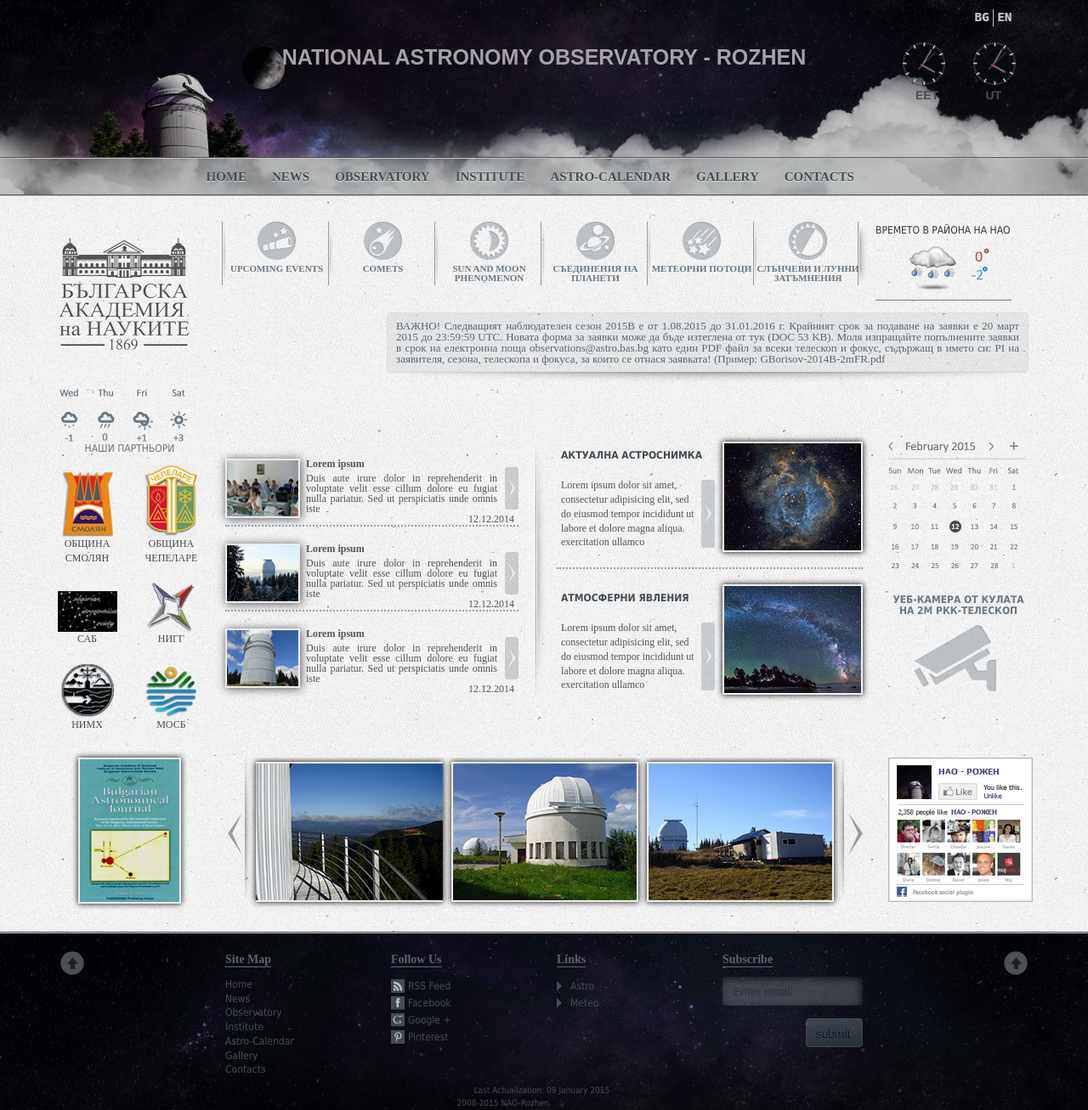
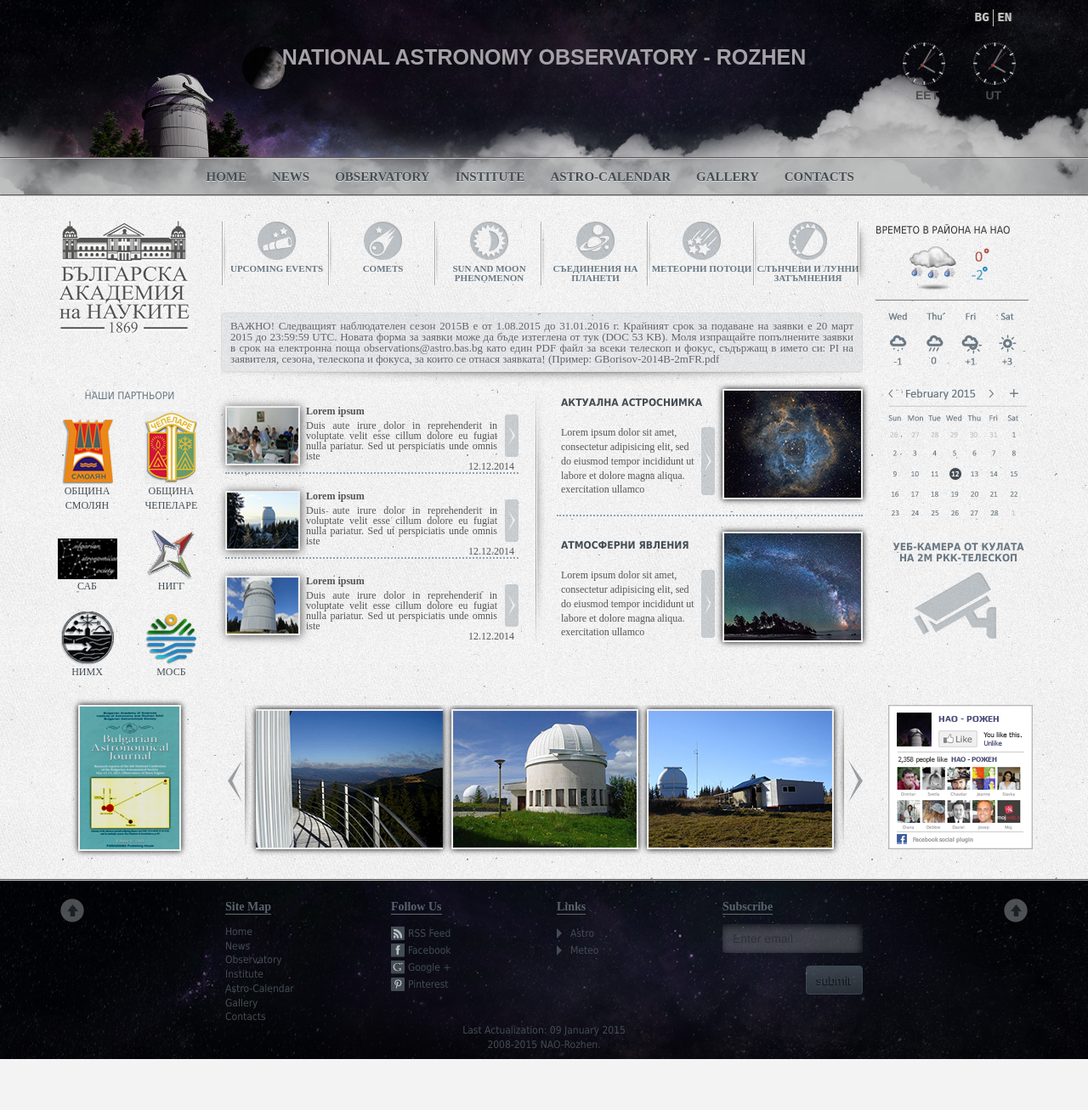
Before and after one commit to madwings/NAO-Rozhen, a CodeIgniter app: page /database/ in a window 1280 px wide. Shown: the whole page at 85% size. After the commit the page ends 1247 px from the top, so only its background shows below. Run offline with CodeIgniter, Linux system fonts and the light colour scheme.

Commit message:
expand footer, fix info message end icon border on FF & IE

```diff
--- a/application/views/site/footer.php
+++ b/application/views/site/footer.php
@@ -1,7 +1,8 @@
 <!-- FOOTER of the Page -->
 	<footer>
+	<div class="divider"></div>
 		<div class="footerContent">
-		<div class="divider"></div>
+
 			<div class="container">
 				<div class="row" id="fourthRow">
 					<div class="col-lg-1">
@@ -77,7 +78,7 @@
 					</div>
 				</div>
 				<div class="row">
-					<div class="col-lg-3 col-lg-offset-5" id="rights">
+					<div class="col-lg-3" id="rights">
 						<p><?php echo lang('last_modified'); ?></p>
 						<p><?php echo lang('copyright'); ?></p>
 					</div>
--- a/application/views/site/home.php
+++ b/application/views/site/home.php
@@ -71,10 +71,9 @@
 
 				</div>
 			</div>
-		</div>
-		<div class="container">
+
 			<div class="row" id="secondRow">
-				<div class="col-lg-8 col-lg-offset-2" id="impMssg">
+				<div class="col-lg-8 " id="impMssg">
 					<div class="panel panel-default" id="panel">
 						<div class="panel-body" id="panelBody">ВАЖНО! Следващият наблюдателен сезон 2015B e от 1.08.2015 до 31.01.2016 г. Крайният срок за подаване на заявки е 20 март 2015 до 23:59:59 UTC. Новата форма за заявки може да бъде изтеглена от тук (DOC 53 KB). Моля изпращайте попълнените заявки в срок на електронна поща observations@astro.bas.bg като един PDF файл за всеки телескоп и фокус, съдържащ в името си: PI на заявителя, сезона, телескопа и фокуса, за които се отнася заявката! (Пример: GBorisov-2014B-2mFR.pdf</div>
 					</div>
@@ -83,8 +82,7 @@
 					<a href="#"><img src="assets/images/icons/weather2.png" alt="weather"></a>
 				</div>
 			</div>
-		</div>
-		<div class="container">
+
 			<div class="row">
 				<aside class="col-lg-2" id="partners">
 					<span class="text-uppercase text-center" id="partnersHeader">наши партньори</span>
--- a/assets/css/main.css
+++ b/assets/css/main.css
@@ -108,10 +108,6 @@ How to justify navbar-nav in Bootstrap 3
 }
 
 
-#banIcon{
-	padding-top: 20px;
-}
-
 #panel{
 	background-color: rgba(106, 120, 131, 0.1);
 	color:#5f666b;
@@ -143,7 +139,7 @@ How to justify navbar-nav in Bootstrap 3
 #iconNavigation li{
 	width: 125px;
 	height: 75px;
-	border-left: 2px groove;
+	border-left: 2px groove #ffffff;
 	background-image: url("../images/icons/shadow.png");
 	background-repeat: no-repeat;
 }
@@ -185,14 +181,14 @@ How to justify navbar-nav in Bootstrap 3
 }
 
 #iconNavigation li:last-child{
-	border-right: 2px groove;
+	border-right: 2px groove #ffffff;
 }
 
 
 #weatherBar{
 	padding-left: 0px;
 	padding-right: 0px;
-	width: 160px;
+	width: 180px;
 	border-bottom: 2px ridge #dbddde;
 	padding-bottom: 10px;
 }
@@ -208,7 +204,7 @@ How to justify navbar-nav in Bootstrap 3
 }
 
 #secondRow{
-	margin-top: -45px;
+	margin-top: -25px;
 }
 
 #impMssg{
@@ -515,6 +511,12 @@ How to justify navbar-nav in Bootstrap 3
 
 /*FOOTER*/
 
+footer{
+	background: url("../images/icons/starsbg.png") left repeat;
+	width: 100%;
+
+}
+
 .divider{
 	background-image: url("../images/icons/navBorder.png");
 	background-repeat: repeat-x;
@@ -625,16 +627,13 @@ How to justify navbar-nav in Bootstrap 3
 
 #rights{
 	font-family: "tahoma";
-	font-size: 10px;
+	font-size: 12px;
 	color: #434c53;
+	text-align: center;
+	float: none;
+	margin: 0 auto;
 }
 
-#rights p:first-child{
+#rights p{
 	margin-bottom: 0px;
-	margin-top: 10px;
 }
-
-#rights p:last-child{
-	margin-left: -20px;
-	margin-bottom: -5px;
-}
```
Also changed, not shown: assets/images/icons/starsbg.png (added).
